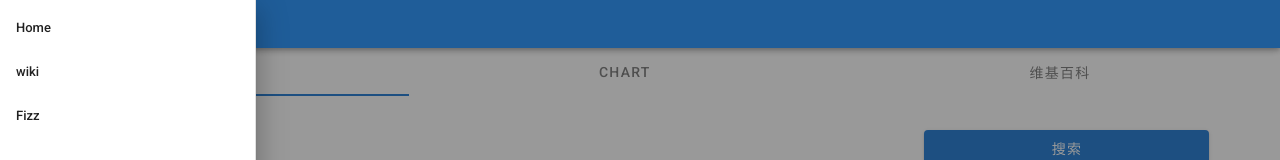
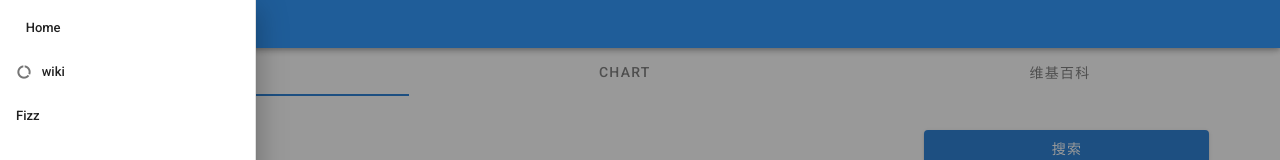
Before and after one commit to polotin/kuafu-frontend, a Vue app: page / in a window 1280 px wide. Both pictures are taken after a click on the button 28 px from the left and 24 px from the top of the page. Shown: the top 160 px of the page. Built offline with nearby package versions, Linux system fonts and the light colour scheme.

Commit message:
add some icons

```diff
--- a/package.json
+++ b/package.json
@@ -14,6 +14,7 @@
     "vuex": "^3.0.1"
   },
   "devDependencies": {
+    "@mdi/font": "^3.8.95",
     "@vue/cli-service": "^3.10.0",
     "sass": "^1.17.4",
     "sass-loader": "^7.1.0",
--- a/src/plugins/vuetify.js
+++ b/src/plugins/vuetify.js
@@ -6,5 +6,9 @@ Vue.use(Vuetify);
 export default new Vuetify({
   icons: {
     iconfont: 'mdi',
+    values: {
+      books: 'mdi-library-books',
+      wiki: 'mdi-chart-donut',
+    },
   },
 });
--- a/src/views/Home.vue
+++ b/src/views/Home.vue
@@ -9,11 +9,17 @@
                     dense>
                 <v-list-item-group active-class="deep-purple--text text--accent-4">
                     <v-list-item>
-                        <v-list-item-title @click.stop="backHome">Home</v-list-item-title>
+                        <v-list-item-title @click.stop="backHome">
+                            <v-icon small>$vuetify.icons.books</v-icon>
+                            &nbsp;&nbsp;Home
+                        </v-list-item-title>
                     </v-list-item>
 
                     <v-list-item>
-                        <v-list-item-title @click.stop="toWiki">wiki</v-list-item-title>
+                        <v-list-item-title @click.stop="toWiki">
+                            <v-icon small>$vuetify.icons.wiki</v-icon>
+                            &nbsp;&nbsp;wiki
+                        </v-list-item-title>
                     </v-list-item>
 
                     <v-list-item>
--- a/src/views/Wiki.vue
+++ b/src/views/Wiki.vue
@@ -8,14 +8,19 @@
                     nav
                     dense
             >
-                <v-list-item-group active-class="deep-purple--text text--accent-4"
-                >
+                <v-list-item-group active-class="deep-purple--text text--accent-4">
                     <v-list-item>
-                        <v-list-item-title @click.stop="backHome">Home</v-list-item-title>
+                        <v-list-item-title @click.stop="backHome">
+                            <v-icon small>$vuetify.icons.books</v-icon>
+                            &nbsp;&nbsp;Home
+                        </v-list-item-title>
                     </v-list-item>
 
                     <v-list-item>
-                        <v-list-item-title  @click.stop="toWiki">wiki</v-list-item-title>
+                        <v-list-item-title @click.stop="toWiki">
+                            <v-icon small>$vuetify.icons.wiki</v-icon>
+                            &nbsp;&nbsp;wiki
+                        </v-list-item-title>
                     </v-list-item>
 
                     <v-list-item>
```
Also changed, not shown: 1 other file (tests, documents, lock files or other folders).
